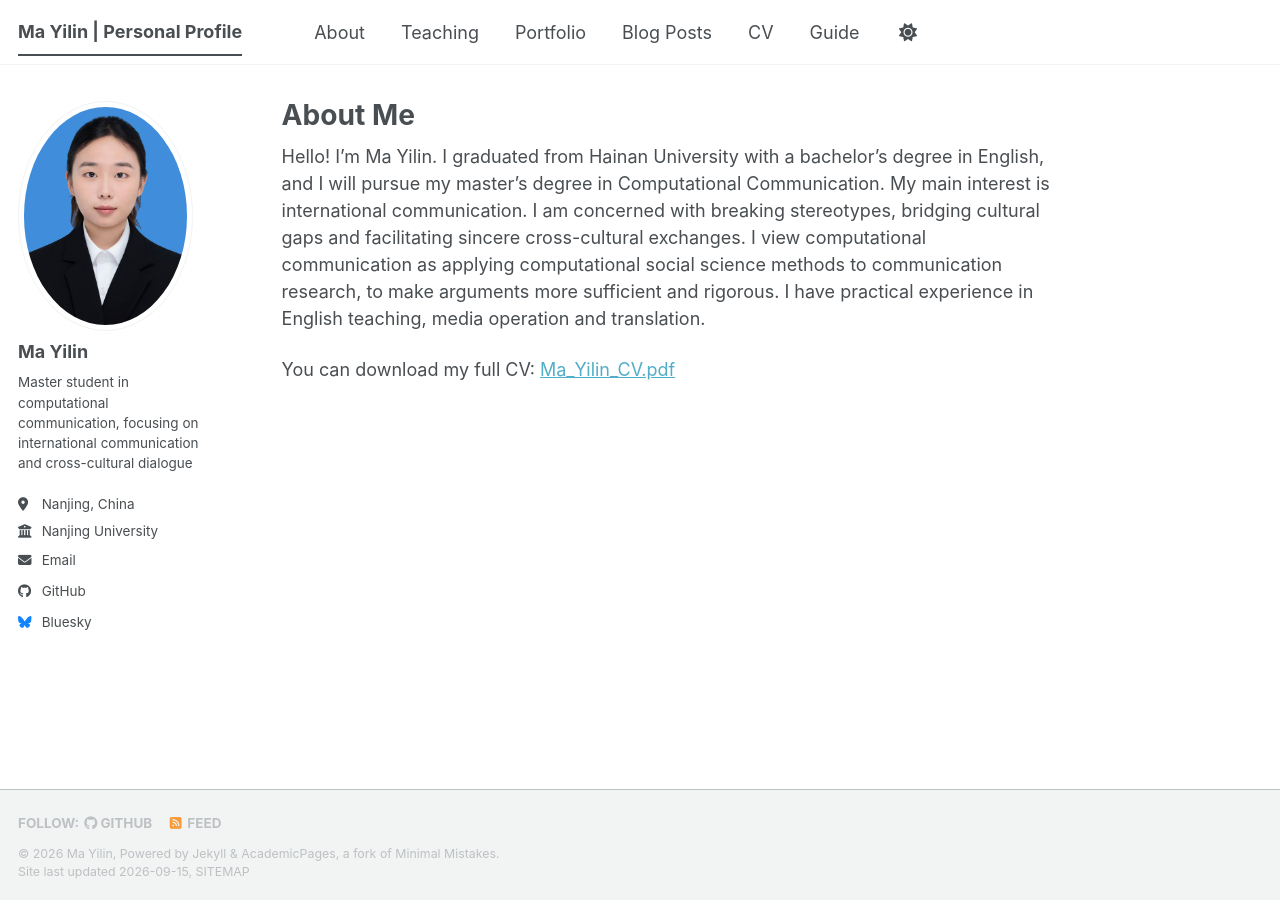
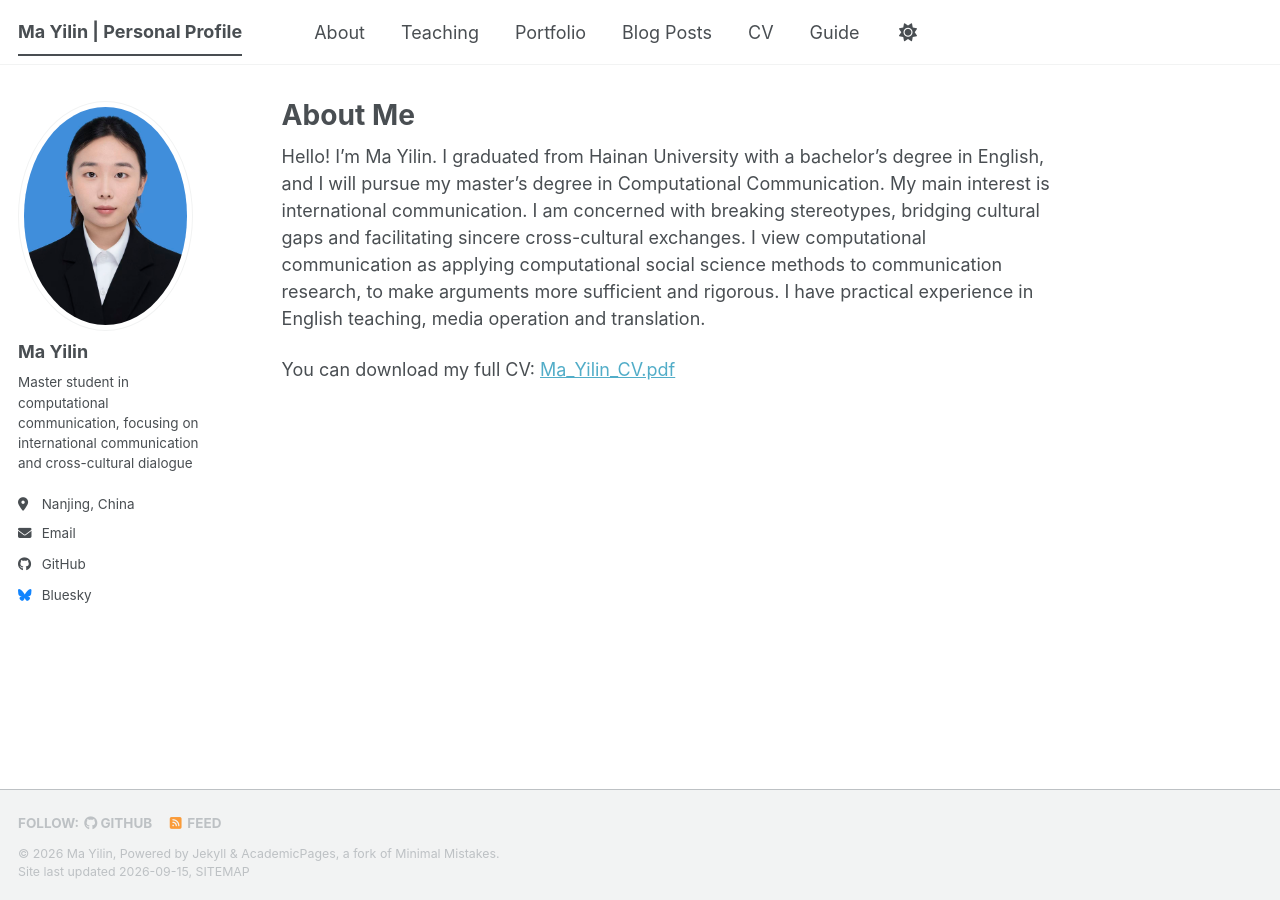
Before and after one commit to mayilin2026/mayilin2026.github.io, a Jekyll site: the page built from _pages/about.md, in a window 1280 px wide. Built offline with Jekyll 4.4.1, drawn with Linux system fonts in a browser that asks for light colours; a style sheet for code colours, icons or effects is not loaded.

Commit message:
Comment out employer in _config.yml
Comment out the employer field in the config file.

```diff
--- a/_config.yml
+++ b/_config.yml
@@ -28,7 +28,7 @@ author:
   pronouns         : # example: "she/her"
   bio              : "Master student in computational communication, focusing on international communication and cross-cultural dialogue"
   location         : "Nanjing, China"
-  employer         : "Nanjing University"
+  employer         : # "Nanjing University"
   uri              : # URL
   email            : "2423282643@qq.com"
   cv               : "/files/Ma_Yilin_CV.pdf"
```
